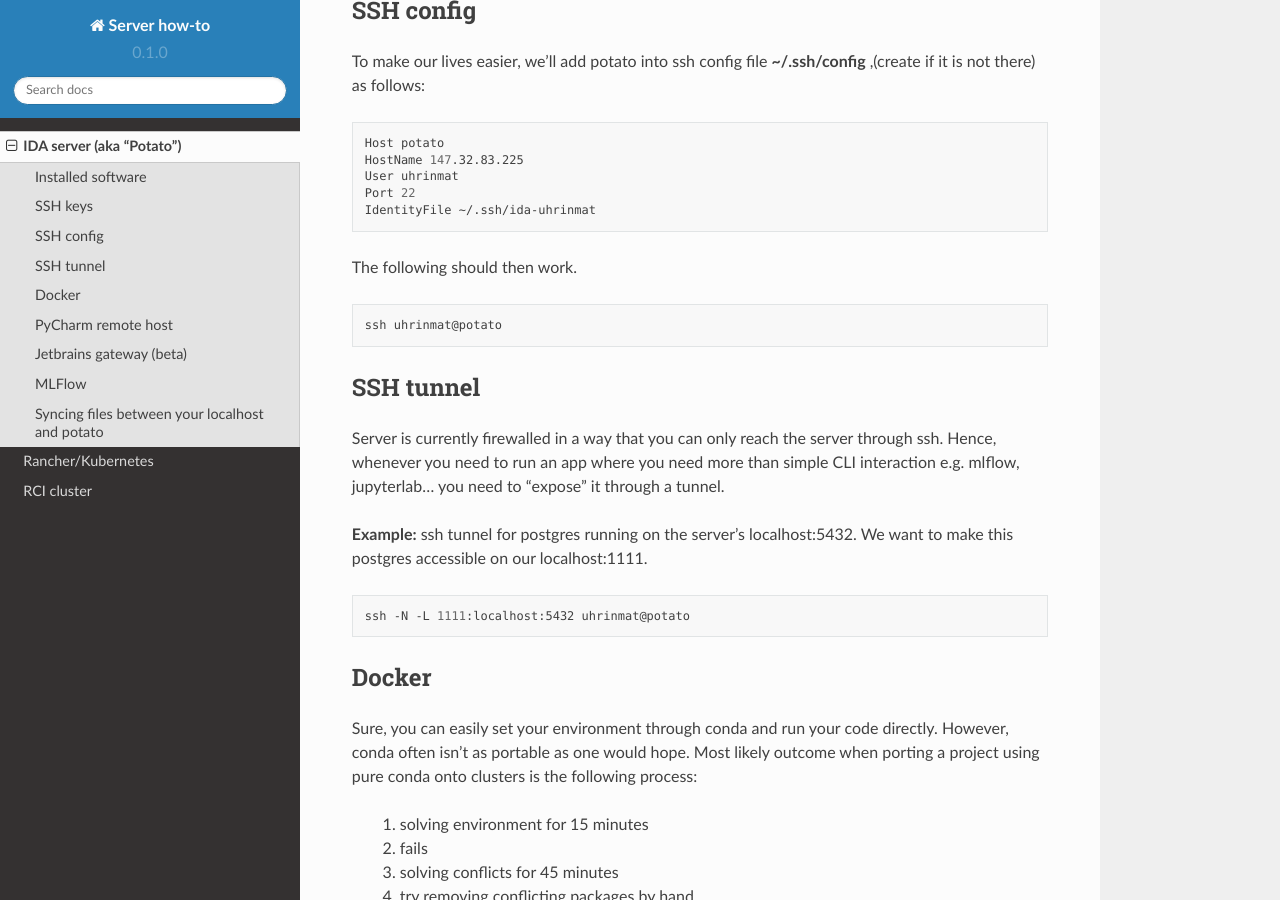
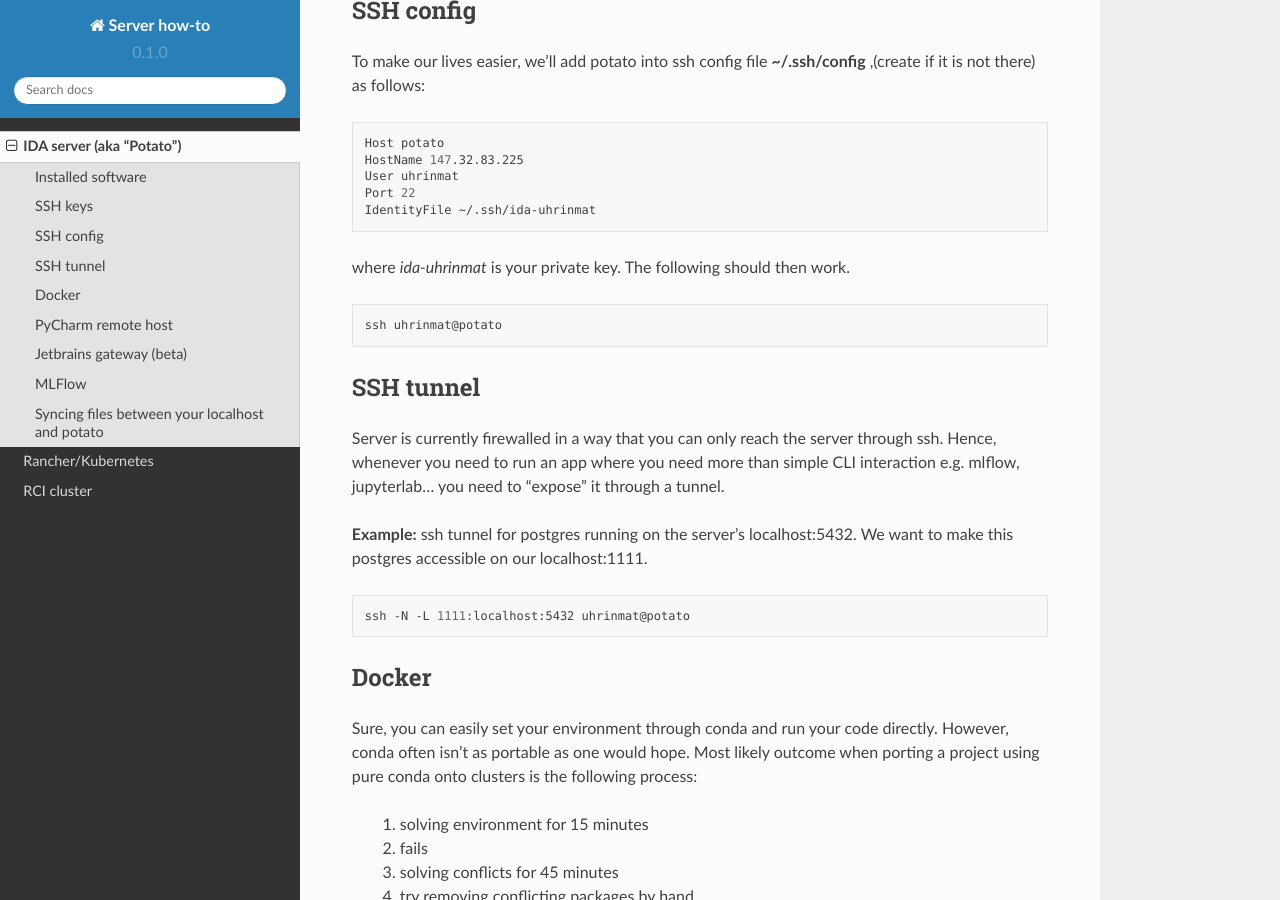
Before and after one commit to mat-ej/potato-server, a Sphinx documentation site: the page built from docs/source/ida-server.rst, in a window 1280 px wide and 900 px high, scrolled down 675 px. Built offline with Sphinx 7.4.7 and the Read the Docs theme 2.0.0, drawn with Linux system fonts in a browser that asks for light colours.

```diff
--- a/docs/source/ida-server.rst
+++ b/docs/source/ida-server.rst
@@ -41,7 +41,7 @@ To make our lives easier, we'll add potato into ssh config file **~/.ssh/config*
     Port 22
     IdentityFile ~/.ssh/ida-uhrinmat
 
-The following should then work.
+where *ida-uhrinmat* is your private key. The following should then work.
 
 .. code-block:: bash
 
--- a/docs/source/rci-cluster.rst
+++ b/docs/source/rci-cluster.rst
@@ -1,2 +1,8 @@
 RCI cluster
 ===============
+
+
+IPU
+----------------
+
+Intelligent processing unit
```
